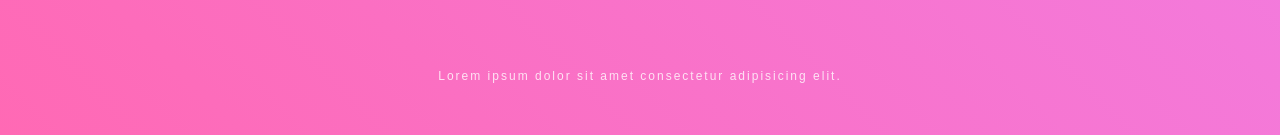
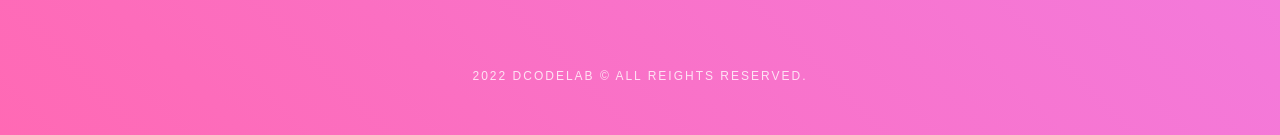
Before and after one commit to blueisis/react, a React (Create React App) app: page / in a window 1280 px wide. Shown: the part 662-797 px from the top of the page. Built offline with nearby package versions, Linux system fonts and the light colour scheme.

Commit message:
step3 컴포넌트 분리

```diff
--- a/src/App.js
+++ b/src/App.js
@@ -1,4 +1,6 @@
 import './css/style.css';
+import {Logo, Menu} from './components/Header.js';
+import Footer from './components/Footer.js';
 
 function App() {
   return (
@@ -13,7 +15,7 @@ function App() {
           <i className="fas fa-bars"></i>
         </a>
 
-        <p>Lorem ipsum dolor sit amet consectetur adipisicing elit.</p>
+        <Footer />
       </figure>
     </div>
   );
--- /dev/null
+++ b/src/components/Footer.js
@@ -0,0 +1,7 @@
+function Footer(){
+    return(
+        <p>2022 DCODELAB &copy; ALL REIGHTS RESERVED.</p>
+    )
+}
+
+export default Footer;
--- /dev/null
+++ b/src/components/Header.js
@@ -0,0 +1,18 @@
+function Logo(){
+    return (
+        <h1>
+            <strong>DCODELAB</strong><br />
+            <span>UX/UI DESIGN & DEVELOPMENT</span>
+        </h1>
+    )
+}
+
+function Menu(){
+    return (
+        <a href="#" className="menu">
+            <i className="fas fa-bars"></i>
+        </a>
+    )
+}
+
+export {Logo, Menu};
```
